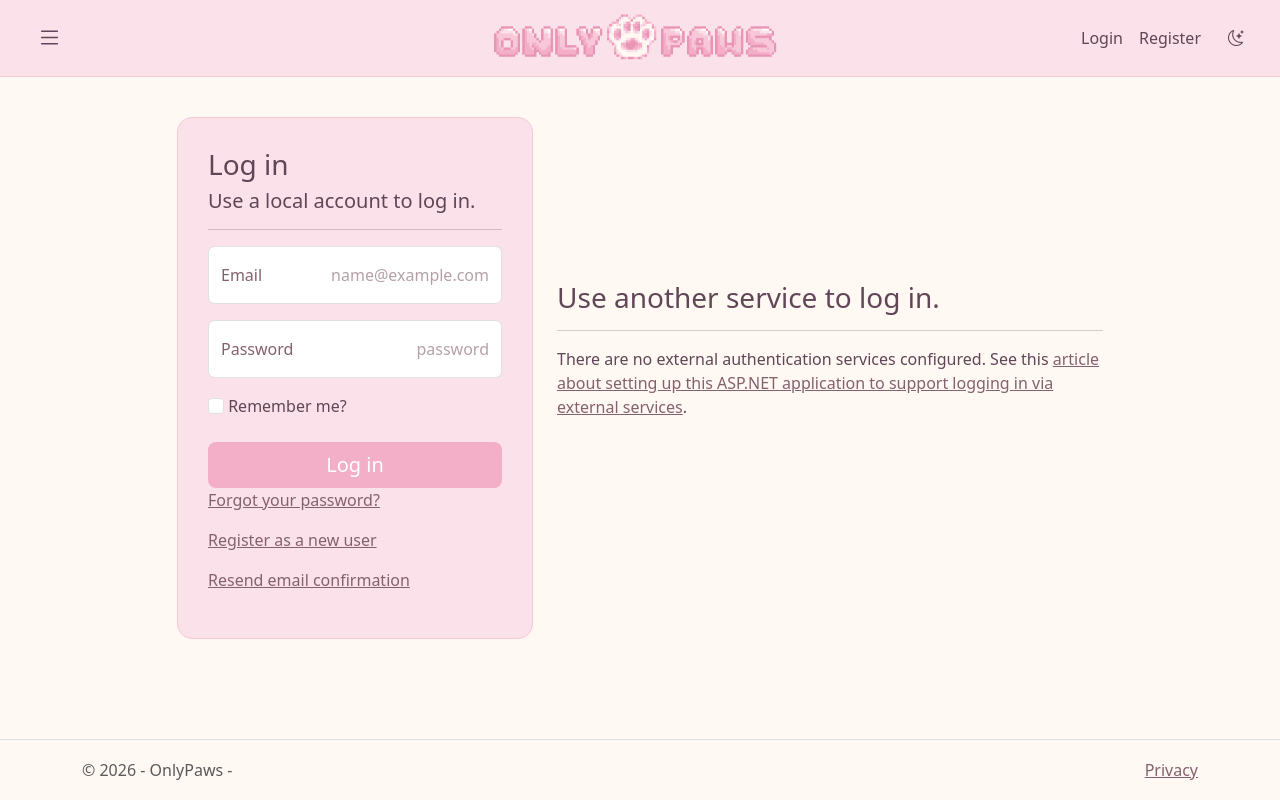
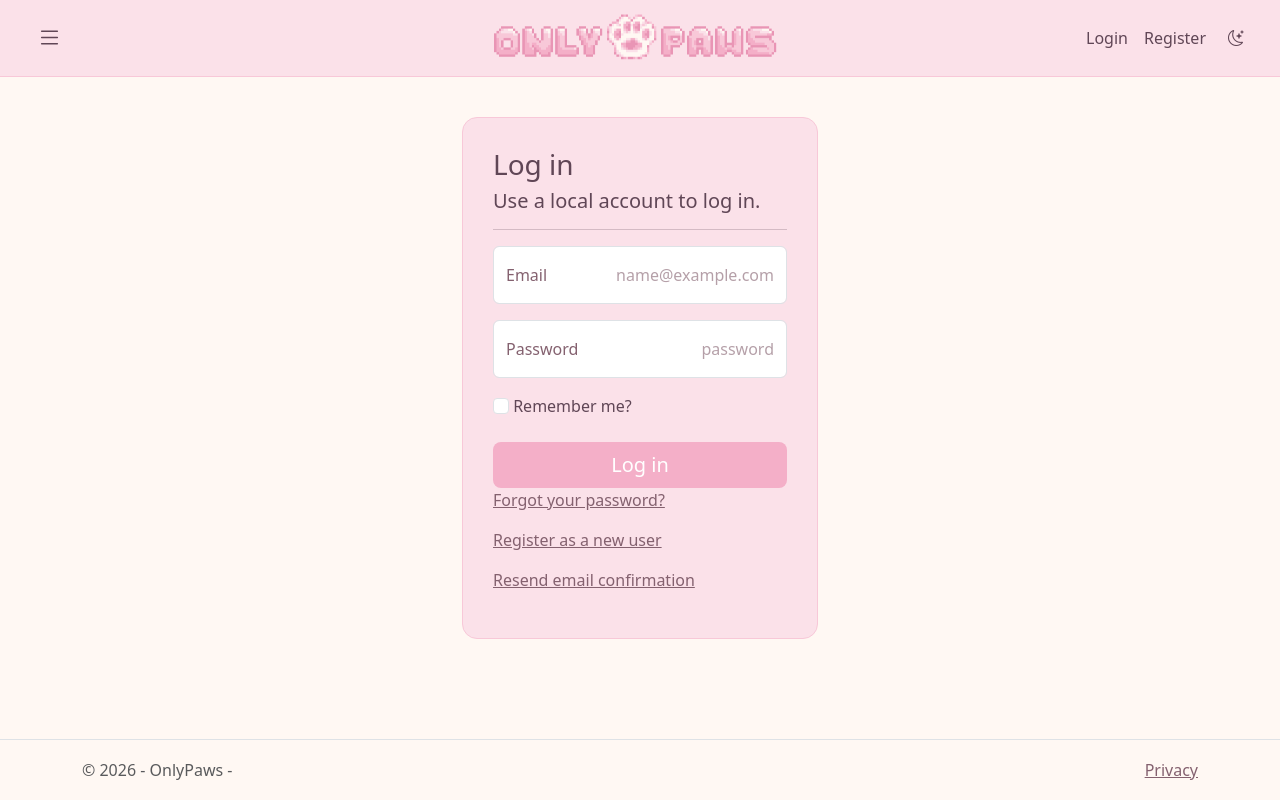
Before and after one commit to moliDoe/OnlyPaws, an ASP.NET Core app: page /Identity/Account/Login in a window 1280 px wide. Run offline with ASP.NET Core 8, Linux system fonts and the light colour scheme; tables that the repository leaves empty hold one stand-in row (values such as "Sample post"); style sheets or scripts are compiled from the project's sources; some libraries are stand-ins or nearby versions.

Commit message:
add icon for smaller screens and update login/register view

```diff
--- a/OnlyPaws/Areas/Identity/Pages/Account/Login.cshtml
+++ b/OnlyPaws/Areas/Identity/Pages/Account/Login.cshtml
@@ -50,36 +50,6 @@
             </form>
         </section>
     </div>
-    <div class="col-md-6 col-md-offset-2">
-        <section>
-            <h3>Use another service to log in.</h3>
-            <hr />
-            @{
-                if ((Model.ExternalLogins?.Count ?? 0) == 0)
-                {
-                    <div>
-                        <p>
-                            There are no external authentication services configured. See this <a href="https://go.microsoft.com/fwlink/?LinkID=532715">article
-                            about setting up this ASP.NET application to support logging in via external services</a>.
-                        </p>
-                    </div>
-                }
-                else
-                {
-                    <form id="external-account" asp-page="./ExternalLogin" asp-route-returnUrl="@Model.ReturnUrl" method="post" class="form-horizontal">
-                        <div>
-                            <p>
-                                @foreach (var provider in Model.ExternalLogins!)
-                                {
-                                    <button type="submit" class="btn btn-primary" name="provider" value="@provider.Name" title="Log in using your @provider.DisplayName account">@provider.DisplayName</button>
-                                }
-                            </p>
-                        </div>
-                    </form>
-                }
-            }
-        </section>
-    </div>
 </div>
 
 @section Scripts {
--- a/OnlyPaws/Views/Shared/_LoginPartial.cshtml
+++ b/OnlyPaws/Views/Shared/_LoginPartial.cshtml
@@ -1,12 +1,16 @@
 @using Microsoft.AspNetCore.Identity
 @using OnlyPaws.Models
 @inject SignInManager<AppUser> SignInManager
+@section Styles {
+    <link rel="stylesheet" href="~/css/site.css" asp-append-version="true" />
+}
 
-<ul class="navbar-nav flex-row align-items-center gap-3">
+<ul class="navbar-nav flex-row flex-wrap align-items-center gap-3">
     @if (SignInManager.IsSignedIn(User))
     {
         <li class="nav-item">
-            <span class="nav-link">You are logged as: <strong>@User.Identity!.Name</strong></span>
+            <span class="uid-text nav-link">You are logged as: <strong>@User.Identity!.Name</strong></span>
+            <i class="uid-icon bi bi-person-fill nav-link"></i>
         </li>
         <li class="nav-item">
             <form method="post" asp-area="Identity" asp-page="/Account/Logout"
--- a/OnlyPaws/wwwroot/css/site.css
+++ b/OnlyPaws/wwwroot/css/site.css
@@ -40,6 +40,17 @@ html {
 @media (min-width: 768px) {
   html {
     font-size: 16px;
+  }
+}
+.uid-icon {
+  display: none;
+}
+@media (max-width: 992px) {
+  .uid-text {
+    display: none;
+  }
+  .uid-icon {
+    display: inline-block;
   }
 }
 
@@ -103,7 +114,7 @@ body {
 .navbar-actions {
   display: flex;
   align-items: center;
-  gap: 15px;
+  gap: 10px;
 }
 
 .navbar-brand img {
```
Also changed, not shown: OnlyPaws/Areas/Identity/Pages/Account/Register.cshtml (+0 -30 lines).
